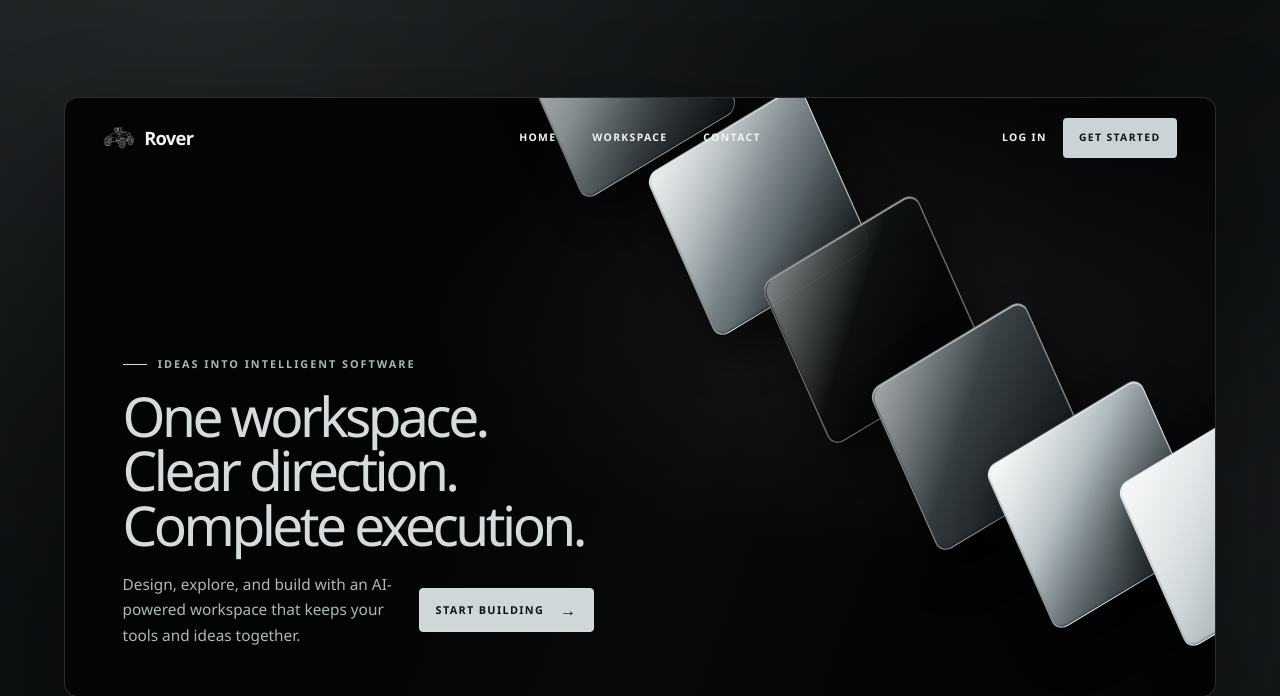
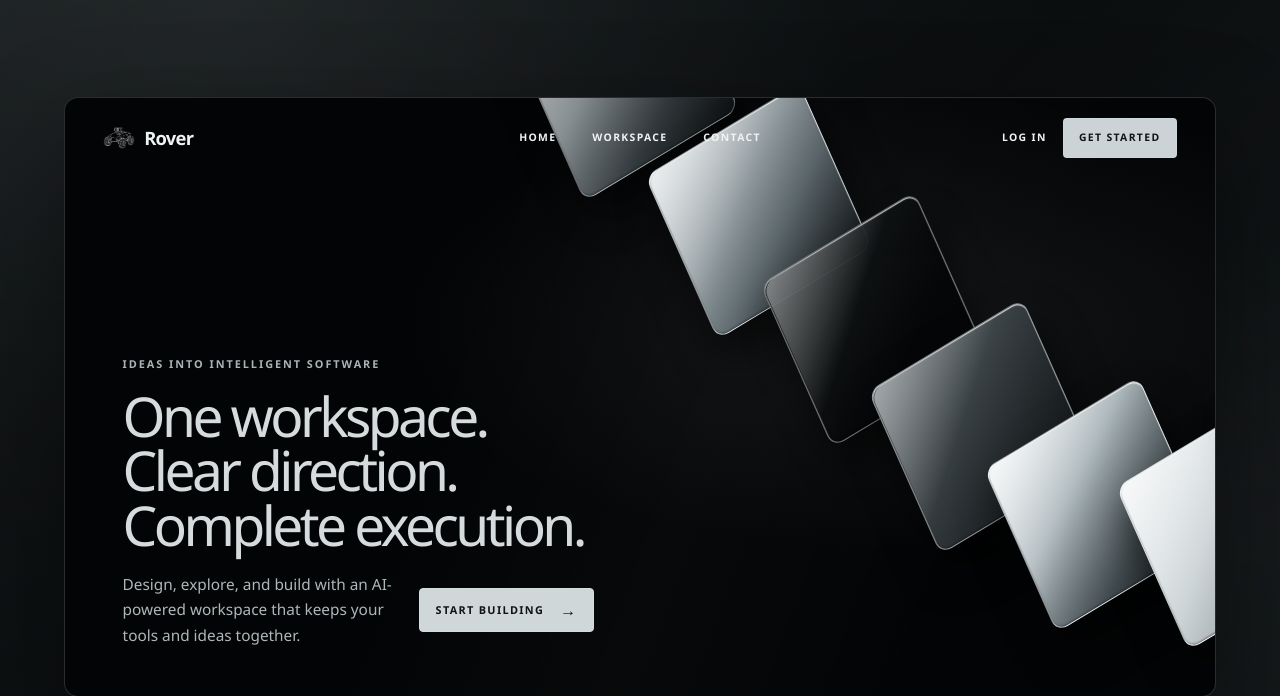
Before and after one commit to kyedoespython/Rover, a Flask app: page / in a window 1280 px wide. Shown: the top 696 px of the page. Run offline with Flask 3, Linux system fonts and the light colour scheme; parts of the project's set-up code (start-up, migrations or seed data) failed here and were passed over.

Commit message:
Fix line bug in home page

```diff
--- a/main/templates/Home/Home.html
+++ b/main/templates/Home/Home.html
@@ -181,13 +181,6 @@
         font-weight: 600;
         letter-spacing: 0.18em;
         text-transform: uppercase;
-    }
-
-    .landing-eyebrow::before {
-        width: 1.5rem;
-        height: 1px;
-        background: #d3dbde;
-        content: "";
     }
 
     .landing-title {
```
